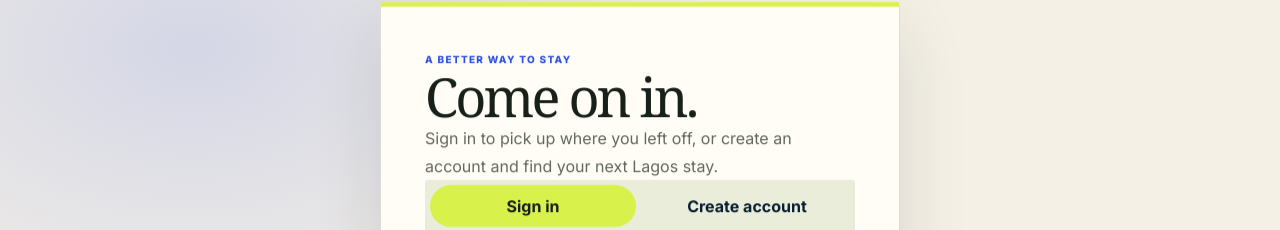
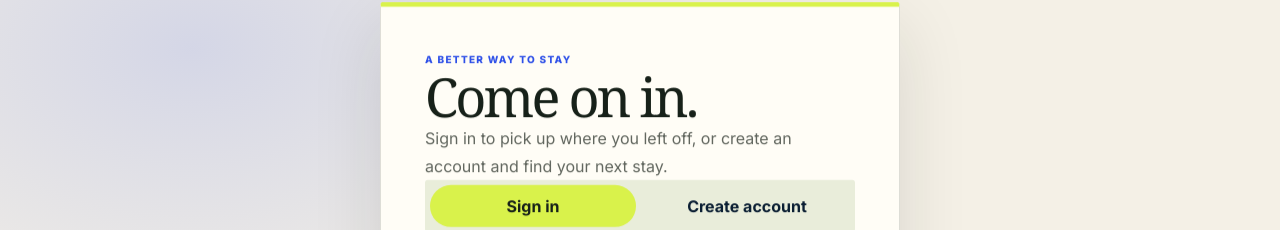
Before and after one commit to 4Buckscodes/hamletshortlets, a Next.js app: page /signin in a window 1280 px wide. Shown: the part 151-381 px from the top of the page. Built offline with nearby package versions, Linux system fonts and the light colour scheme; no server answers; a web font is replaced by a local one.

Commit message:
Remove Lagos-only sign-in copy

```diff
--- a/app/signin/page.tsx
+++ b/app/signin/page.tsx
@@ -12,7 +12,7 @@ export default function SignInPage() {
       <section className="auth-card">
         <p className="auth-eyebrow">A better way to stay</p>
         <h1>Come on in.</h1>
-        <p className="auth-lede">Sign in to pick up where you left off, or create an account and find your next Lagos stay.</p>
+        <p className="auth-lede">Sign in to pick up where you left off, or create an account and find your next stay.</p>
         <SignInForm />
       </section>
       <p className="auth-partner-note">Looking to list or manage a property? <a href="/partners/apply">Partner with HAMLET</a> and bring your space to the right guests.</p>
```
